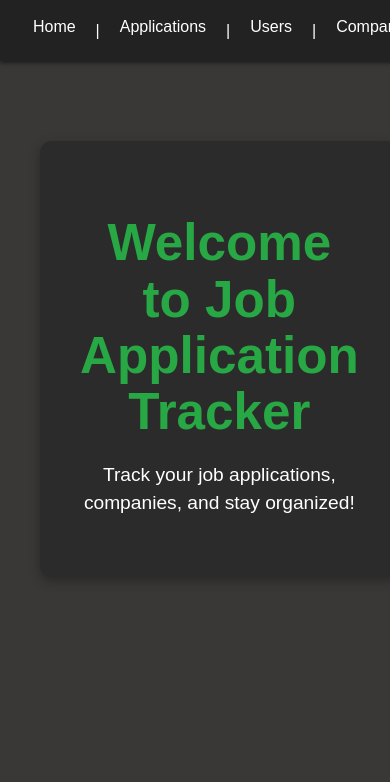
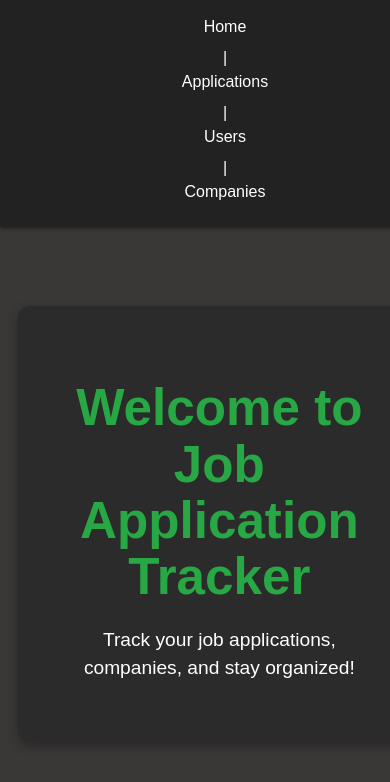
Before and after one commit to Josefbautista94/Joses-Job-Tracker, a React (Vite) app in the folder Frontend/: page / in a window 390 px wide. Shown: the top 782 px of the page. Built offline with nearby package versions, Linux system fonts and the light colour scheme.

Commit message:
Updated the index.css to make the site overall a little more mobile friendly

```diff
--- a/Frontend/src/index.css
+++ b/Frontend/src/index.css
@@ -64,3 +64,44 @@ button:focus-visible {
     background-color: #f9f9f9;
   }
 }
+
+/* Add this to index.css or respective CSS files */
+@media (max-width: 768px) {
+  nav {
+    flex-direction: column;
+    padding: 10px;
+  }
+
+  nav a {
+    margin: 10px 0;
+  }
+
+  .page-content {
+    padding: 10px;
+  }
+
+  .company-form, .application-form, .user-form {
+    flex-direction: column;
+    align-items: center;
+  }
+
+  .company-form input, .application-form input, .user-form input,
+  .company-form select, .application-form select {
+    width: 90%;
+  }
+
+  .applications-table {
+    display: block;
+    overflow-x: auto;
+    white-space: nowrap;
+  }
+
+  .home-content {
+    width: 90%;
+    padding: 20px;
+  }
+
+  .company-item {
+    width: 100%;
+  }
+}
```
